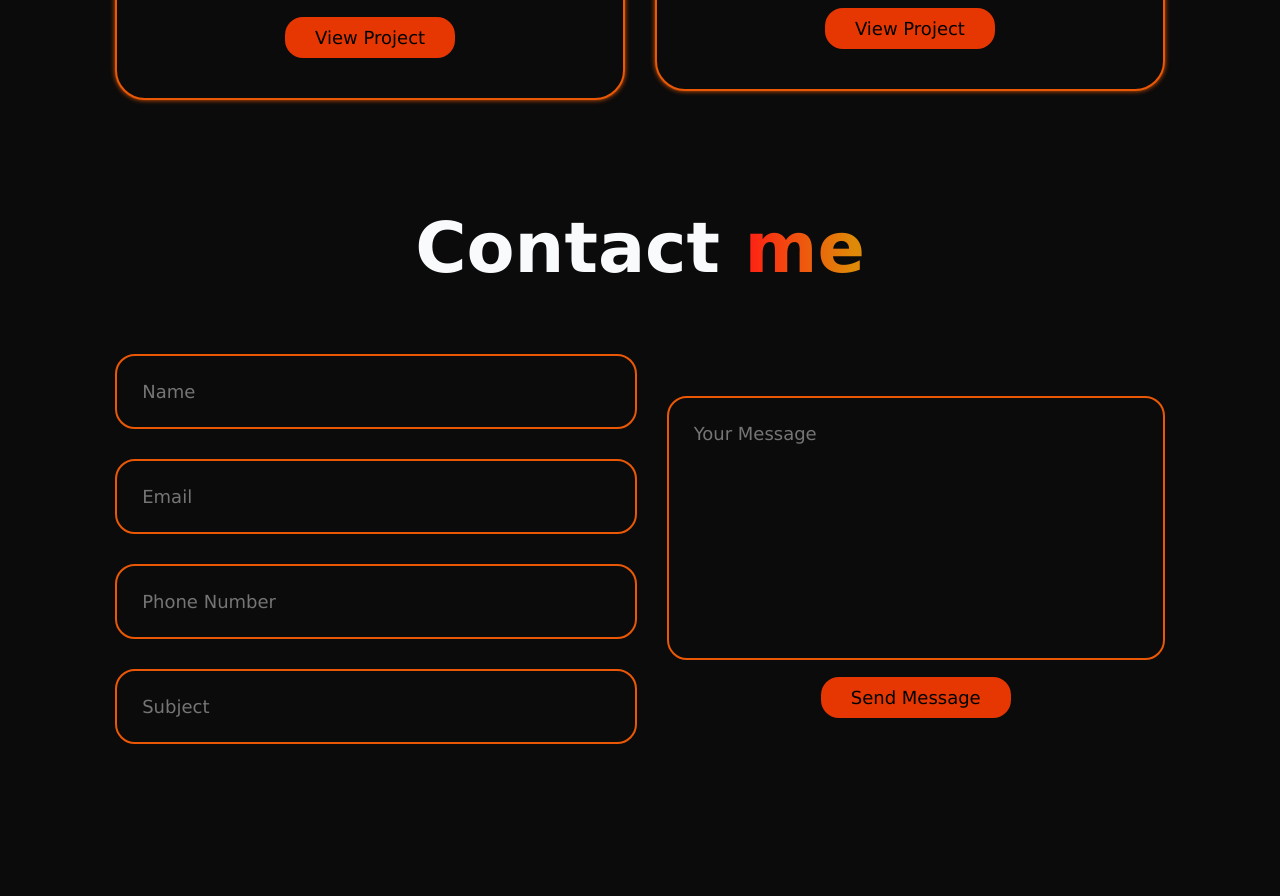
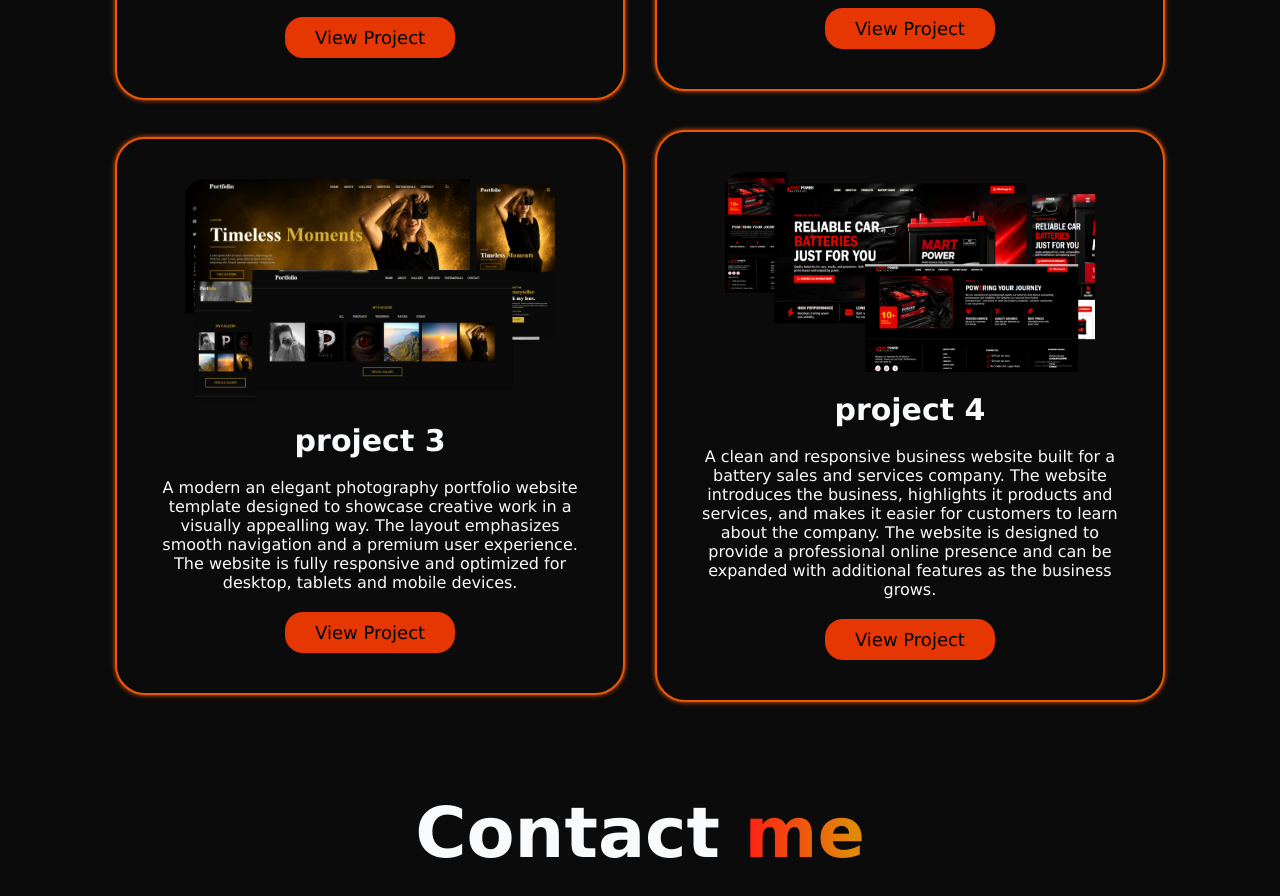
Before and after one commit to BloomHAVENcodes/portfolio, a plain HTML site: page index.html in a window 1280 px wide. Shown: the part 3063-3959 px from the top of the page. Drawn offline with nearby package versions, Linux system fonts and the light colour scheme.

Commit message:
Add files via upload

```diff
--- a/index.html
+++ b/index.html
@@ -143,6 +143,35 @@
 
                 </div>
 
+                <div class="project-card">
+                    <img src="template images.png" alt="">
+
+                    <h3>project 3</h3>
+
+                    <p>
+                        A modern an elegant photography portfolio website template designed to showcase creative
+                        work in a visually appealling way. The layout emphasizes smooth navigation and a premium user experience.
+                        The website is fully responsive and optimized for desktop, tablets and mobile devices.
+                    </p>
+                    <a href="https://bloomhavencodes.github.io/portfolio-template/" class="btn">View Project</a>
+
+                </div>
+
+                <div class="project-card">
+                    <img src="martpower.png" alt="">
+
+                    <h3>project 4</h3>
+
+                    <p>
+                        A clean and responsive business website built for a battery sales and services company.
+                        The website introduces the business, highlights it products and services, and makes it
+                        easier for customers to learn about the company. The website is designed to provide a professional
+                        online presence and can be expanded with additional features as the business grows.
+                    </p>
+                    <a href="https://bloomhavencodes.github.io/MART-POWER/" class="btn">View Project</a>
+
+                </div>
+
 
 
 
--- a/styles.css
+++ b/styles.css
@@ -73,6 +73,7 @@ header .logo span{
 .navbar a:hover{
     color: #df8908;
     text-decoration: underline;
+    font-size: 2.3rem;
 }
 .navbar span{
     font-size: 3rem;
```
Also changed, not shown: martpower.png (added), template images.png (added).
